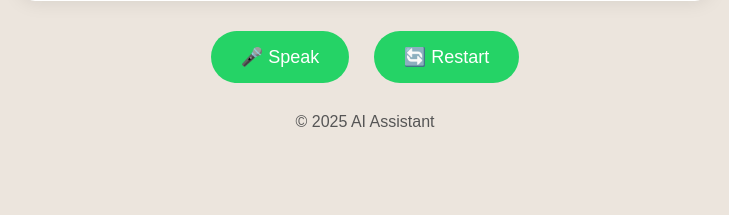
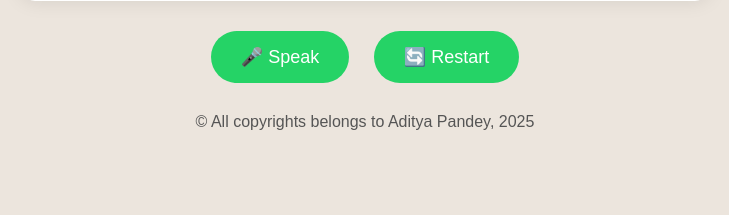
Before and after one commit to Adityapandey3460/ai-assistant, a Django app: template templates/index.html in a window 1280 px wide. Shown: the part 571-786 px from the top of the page, without its empty margins (275-1004 px from the left). Run offline with Django 3.2, Linux system fonts and the light colour scheme; the template is opened without the code that fills it, so the values that code supplies are empty.

Commit message:
Update index.html

```diff
--- a/templates/index.html
+++ b/templates/index.html
@@ -86,7 +86,7 @@
             <button id="restartBtn">🔄 Restart</button>
         </div>
     </div>
-    <div class="footer">&copy; 2025 AI Assistant</div>
+    <div class="footer">&copy; All copyrights belongs to Aditya Pandey, 2025</div>
 
     <script>
         const startBtn = document.getElementById("startBtn");
```
